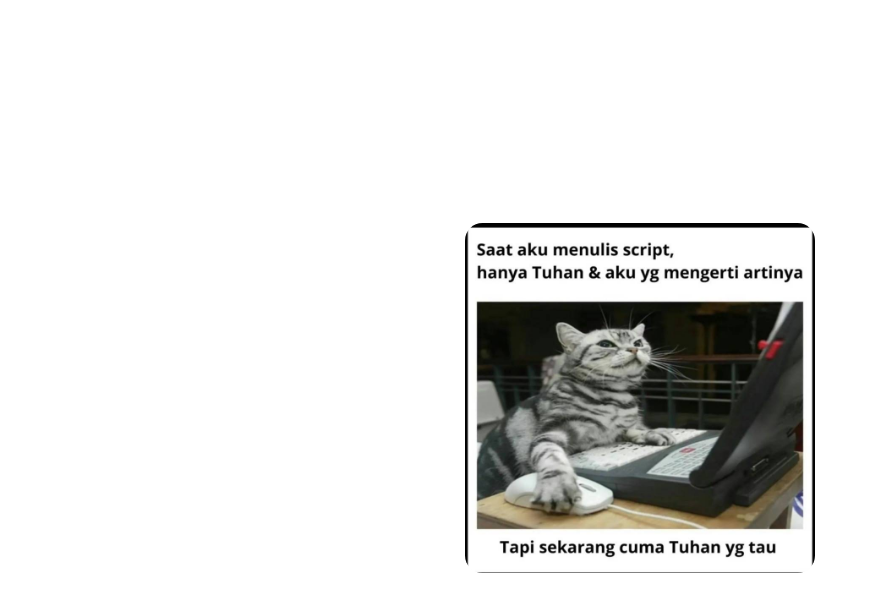
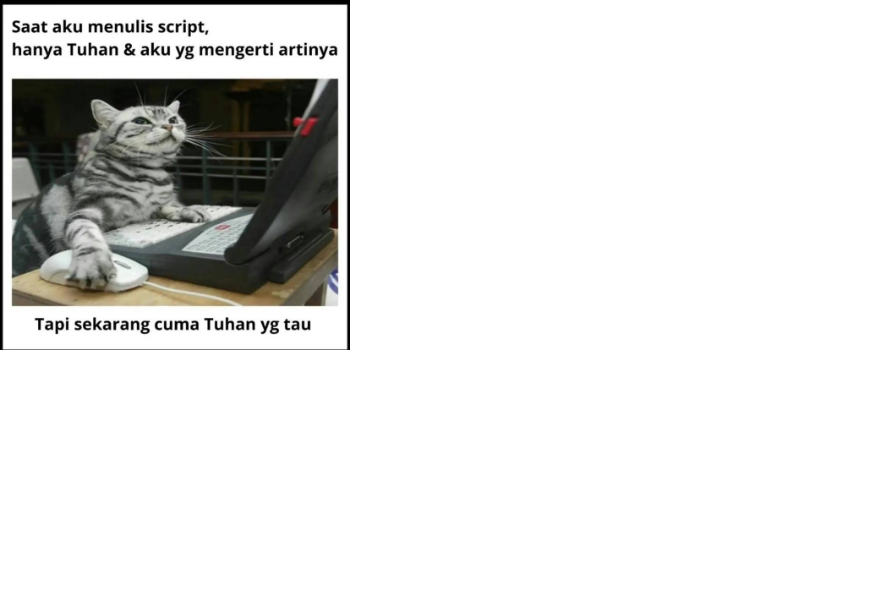
Before and after one commit to Shevabey/how_to_center_div, a plain HTML site: page index.html in a window 1280 px wide. Shown: the whole page, without its empty margins (0-878 px from the left). Drawn offline with Linux system fonts and the light colour scheme.

Commit message:
update file

```diff
--- a/style.css
+++ b/style.css
@@ -7,10 +7,4 @@ body {
 .container {
   width: 100vw;
   height: 100vh;
-  display: grid;
-  place-items: center;
 }
-
-.box > img {
-  border-radius: 5%;
-}
```
